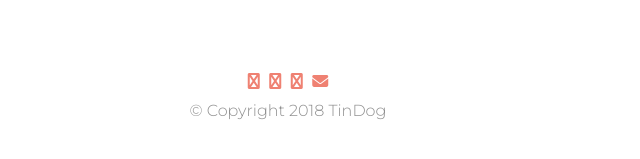
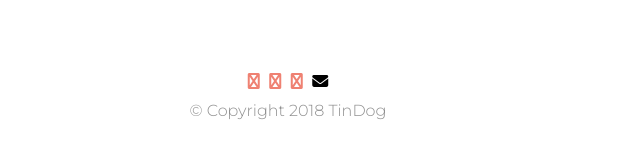
Before and after one commit to ambergantt1/tindog, a plain HTML site: page index.html in a window 1280 px wide. Shown: the part 3519-3678 px from the top of the page, 352-992 px from the left. Drawn offline with nearby package versions, Linux system fonts and the light colour scheme.

Commit message:
Update index.html

```diff
--- a/index.html
+++ b/index.html
@@ -233,7 +233,7 @@
       <i class="footer-icon fas fa-twitter"></i>
       <i class="footer-icon fas fa-facebook-f"></i>
       <i class="footer-icon fas fa-instagram"></i>
-      <i class="footer-icon fas fa-envelope"></i>
+      <i class="footer-icon fas envelope fa-envelope"></i>
       <br>
       <p>© Copyright 2018 TinDog</p>
 
```
